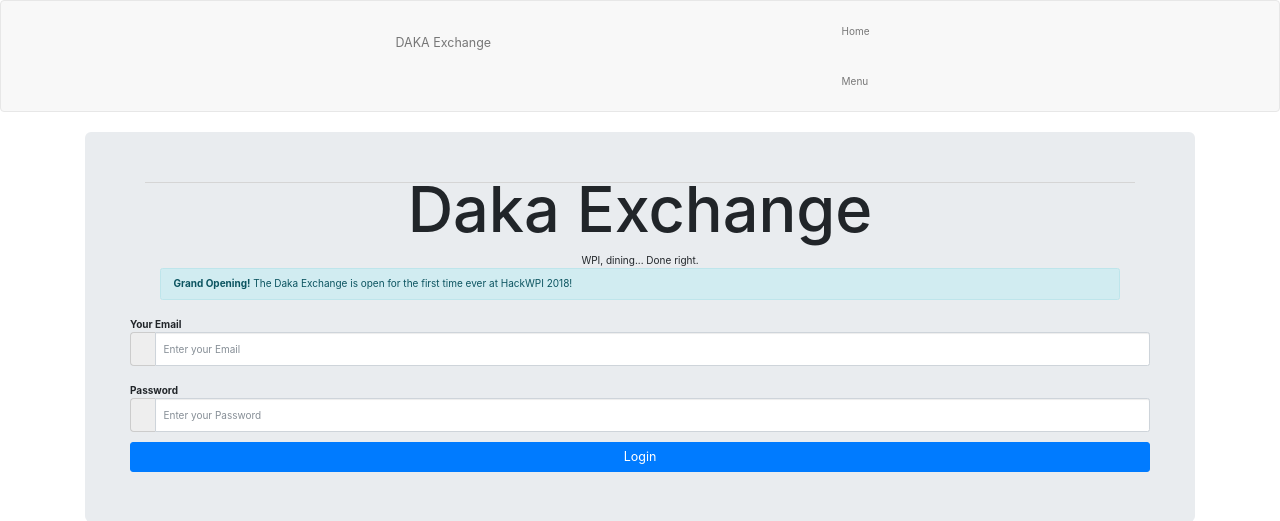
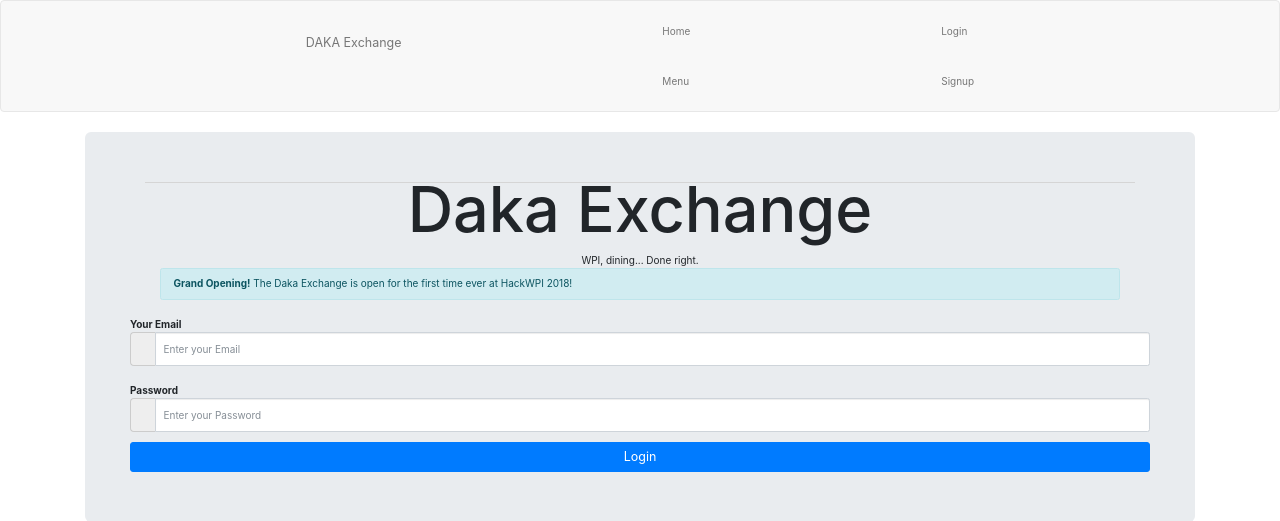
Before and after one commit to AkashShaji/DAKAexchange, a Flask app: page / in a window 1280 px wide. Shown: the top 521 px of the page. Run offline with Flask 2, Linux system fonts and the light colour scheme; some libraries are stand-ins or nearby versions.

Commit message:
Add navbar buttons for user auth

```diff
--- a/server/main/templates/base.html
+++ b/server/main/templates/base.html
@@ -29,9 +29,19 @@
             <a class="navbar-brand" href="{{ url_for('index') }}">
                 DAKA Exchange
             </a>
+
             <ul class="nav navbar-nav">
                 <li><a href="{{ url_for('index') }}">Home</a></li>
                 <li><a href="{{ url_for('menu') }}">Menu</a></li>
+            </ul>
+
+            <ul class="nav navbar-nav navbar-right">
+                {% if current_user.is_authenticated %}
+                    <li><a href="{{ url_for('logout') }}">Logout</a></li>
+                {% else %}
+                    <li><a href="{{ url_for('login') }}">Login</a></li>
+                    <li><a href="{{ url_for('signup') }}">Signup</a></li>
+                {% endif %}
             </ul>
         </div>
     </nav>
```
